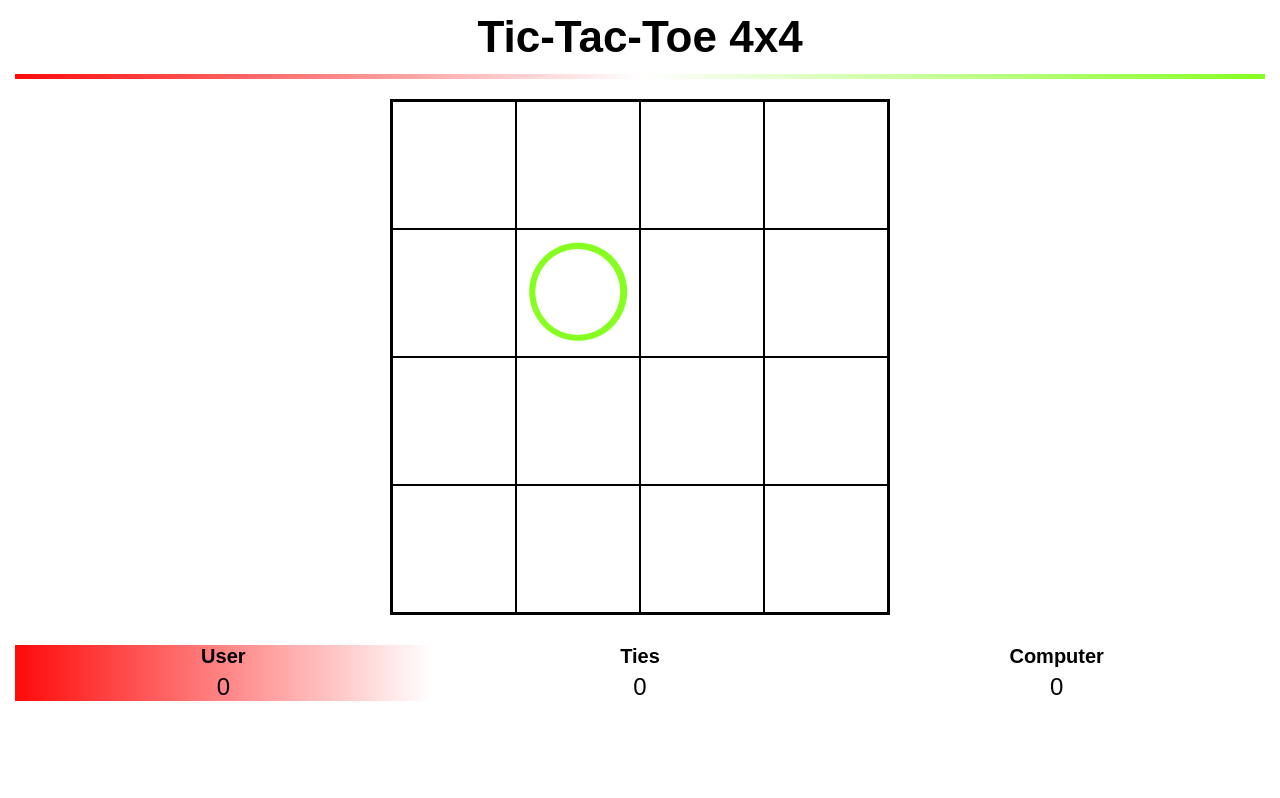
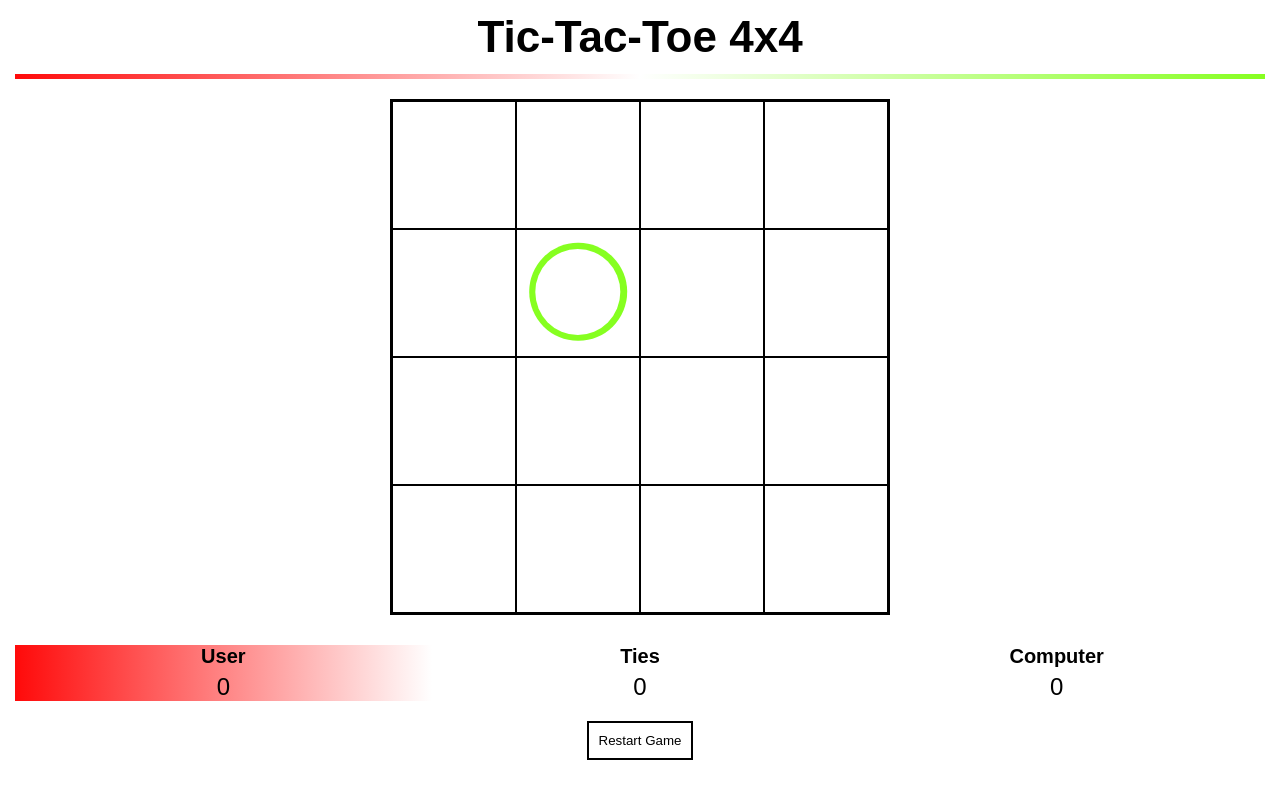
Before and after one commit to simka1911/tic-tac-toe-4x4, a React (Create React App) app: page / in a window 1280 px wide. Built offline with nearby package versions, Linux system fonts and the light colour scheme.

Commit message:
Add reset button

```diff
--- a/src/App.js
+++ b/src/App.js
@@ -60,12 +60,12 @@ function App() {
     if (checkForWin) {
       setIsGameWon(true);
       currentPlayer ? setPlayerTwoScore(playerTwoScore + 1) : setPlayerOneScore(playerOneScore + 1);
-      restartGame();
+      // restartGame();
     }
     else if (checkTie(currentBoardStatePlayerTwo ^ currentBoardStatePlayerOne)) {
       setIsGameWon(true);
       setTieScore(tieScore + 1);
-      restartGame();
+      // restartGame();
     }
     else {
       setCurrentPlayer((currentPlayer + 1) % 2);
@@ -98,7 +98,14 @@ function App() {
           <PlayerScore text="Ties" score={tieScore} />
           <PlayerScore color="green" player="1" text="Computer" score={playerTwoScore} />
         </div>
-
+        <div className="app__restart">
+          <button
+            onMouseDown={ev => ev.preventDefault()}
+            onClick={restartGame}
+          >
+            Restart Game
+          </button>
+        </div>
       </AppContext.Provider>
     </div>
   );
--- a/src/App.scss
+++ b/src/App.scss
@@ -1,4 +1,5 @@
 @import "./helpers/scss/media-queries.scss";
+@import "./helpers/scss/color-variables.scss";
 
 .app {
   .app__title {
@@ -38,4 +39,27 @@
     flex-wrap: nowrap;
     margin-top: 30px;
   }
+
+  .app__restart {
+    text-align: center;
+    margin-top: 20px;
+
+    button {
+      border: 2px solid $c-black;
+      border-radius: 0;
+      background-color: $c-white;
+      padding: 10px;
+      cursor: pointer;
+
+      @include mq-small() {
+        width: 100%;
+      }
+
+      &:hover,
+      &:focus,
+      &:active {
+        opacity: 0.3;
+      }
+    }
+  }
 }
```
Also changed, not shown: 1 other file (tests, documents, lock files or other folders).
